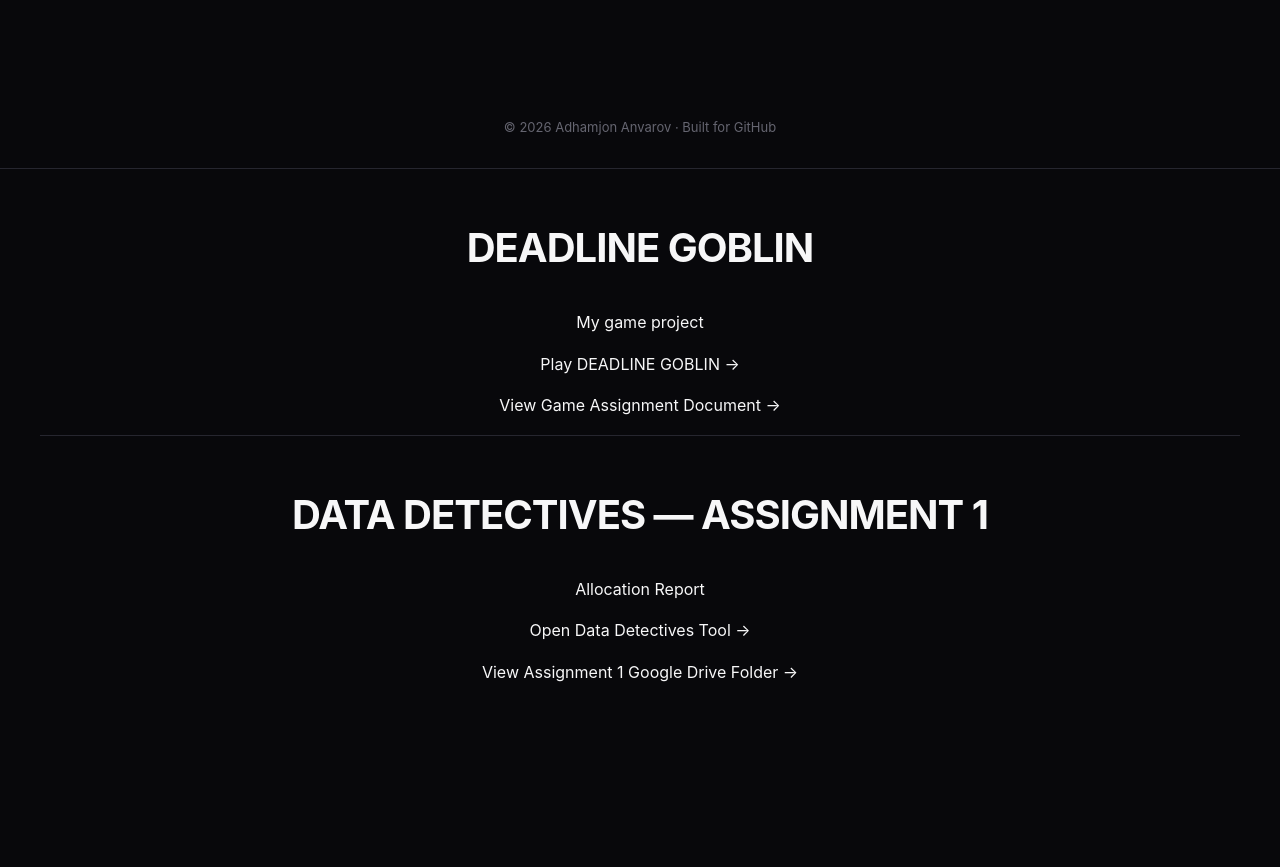
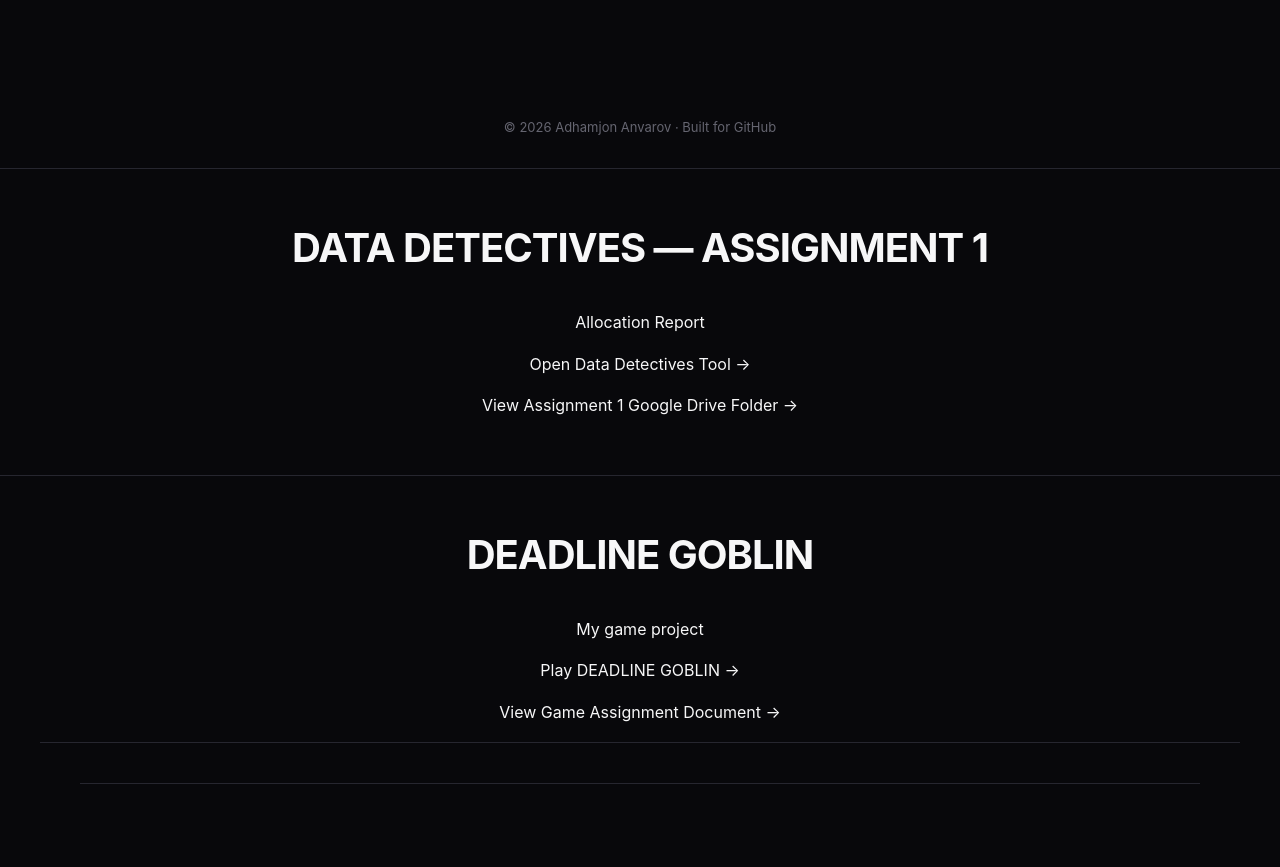
Before and after one commit to adhamjon5454/Portfolio, a plain HTML site: page index.html in a window 1280 px wide. Shown: the part 3000-3867 px from the top of the page. Before the commit the page ends 3782 px from the top, so only its background shows below. Drawn offline with Linux system fonts and the light colour scheme.

Commit message:
Update index.html

```diff
--- a/index.html
+++ b/index.html
@@ -17,6 +17,22 @@
 <section><div class="wrap"><div class="eyebrow">04 — Interests</div><h2>Things I enjoy.</h2><div class="tags"><span class="tag">✈️ Traveling</span><span class="tag">📱 Social Media</span><span class="tag">📈 Digital Marketing</span><span class="tag">💼 Business</span></div></div></section>
 <section id="contact" class="contact"><div class="wrap"><div class="eyebrow">05 — Let's connect</div><h2>See what I'm creating.</h2><p>Follow my journey, Korea content and latest Instagram Reels.</p><a class="ig" href="https://instagram.com/pusanlik_adham" target="_blank">@pusanlik_adham ↗</a></div></section>
 <footer>© 2026 Adhamjon Anvarov · Built for GitHub</footer>
+  <section style="padding:40px;text-align:center">
+  <h2>DATA DETECTIVES — ASSIGNMENT 1</h2>
+  <p>Allocation Report</p>
+
+  <p>
+    <a href="DD_Assignment_1_Tool.html" target="_blank">
+      Open Data Detectives Tool →
+    </a>
+  </p>
+
+  <p>
+    <a href="https://drive.google.com/drive/folders/1uRRdBzosHM_u8Cey7-HAFhCj7Ovl6ftw" target="_blank">
+      View Assignment 1 Google Drive Folder →
+    </a>
+  </p>
+</section>
 <section style="padding:40px;text-align:center">
   <h2>DEADLINE GOBLIN</h2>
   <p>My game project</p>
@@ -29,17 +45,5 @@
     </a>
   </p>
   <section style="padding:40px;text-align:center">
-  <h2>DATA DETECTIVES — ASSIGNMENT 1</h2>
-  <p>Allocation Report</p>
-
-  <p>
-    <a href="DD_Assignment_1_Tool.html" target="_blank">
-      Open Data Detectives Tool →
-    </a>
-  </p>
-  <p>
-    <a href="https://drive.google.com/drive/folders/1uRrdBzosHM_u8Cey7-HAFhCj7Ovl6ftw" target="_blank">
-      View Assignment 1 Google Drive Folder →
-    </a>
-  </p>
+  <section style="padding:40px;text-align:center">
 </section> </body></html>
```
